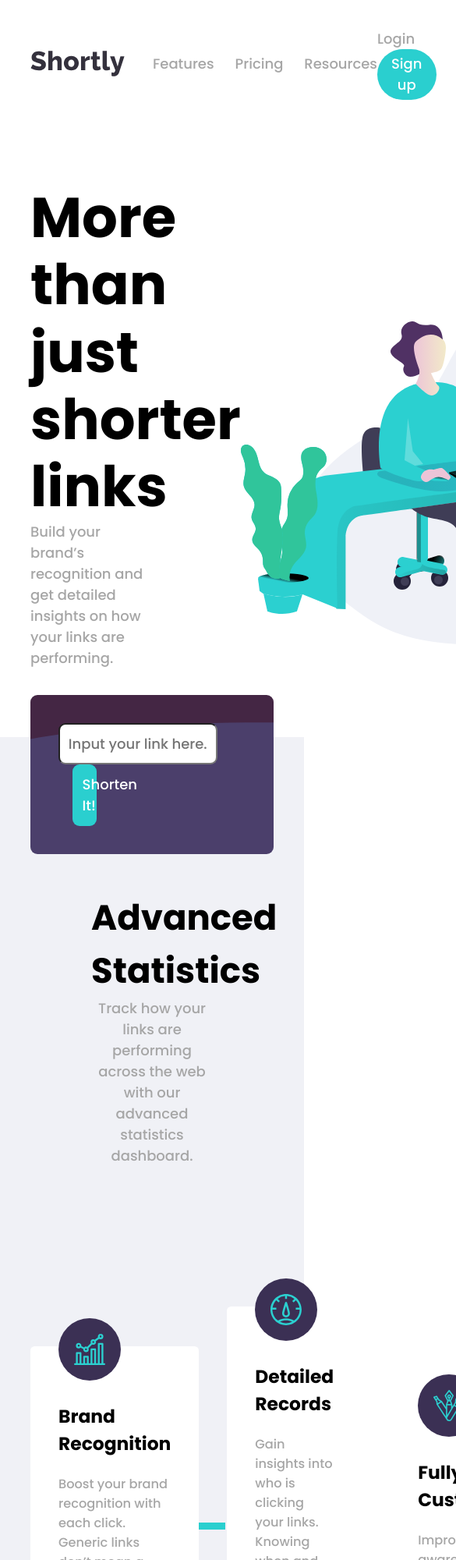
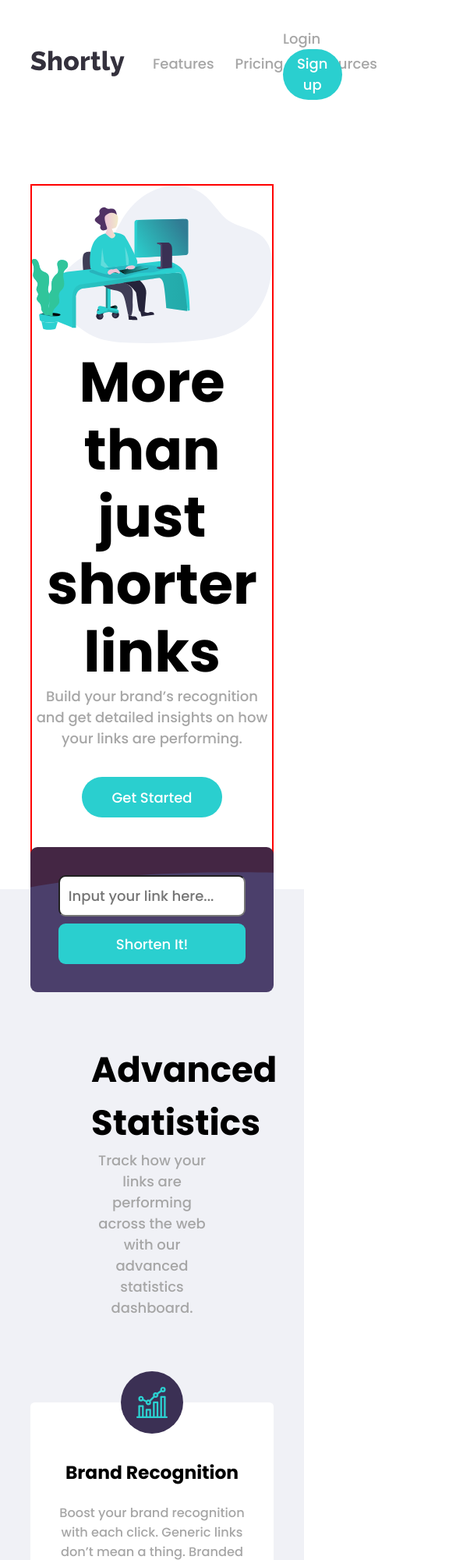
Before and after one commit to Cretu-Alin/frontend-mentor-landing, a plain HTML site: page url-shortening-api/index.html in a window 390 px wide. Shown: the top 2000 px of the page at 78% size, 585 px wide, since content can reach past the window. Drawn offline with nearby package versions, Linux system fonts and the light colour scheme.

Commit message:
Added more javascript

```diff
--- a/url-shortening-api/app.js
+++ b/url-shortening-api/app.js
@@ -9,13 +9,15 @@ const getInputData = (e) => {
   e.preventDefault();
   const value = input.value;
   console.log(value);
+  let regex = /(http|https):\/\/(\w+:{0,1}\w*)?(\S+)(:[0-9]+)?(\/|\/([\w#!:.?+=&%!\-\/]))?/;
 
-  if (!value) {
+  if (!value || !regex.test(value)) {
     input.classList.add("warning");
 
     return;
   }
   input.classList.remove("warning");
+  input.value = "";
   getData(value);
 };
 
--- a/url-shortening-api/style.css
+++ b/url-shortening-api/style.css
@@ -68,6 +68,7 @@ header {
   display: flex;
   justify-content: space-between;
   align-items: center;
+  padding-bottom: 5rem;
 }
 
 .title {
@@ -131,6 +132,11 @@ header {
   width: 80%;
   position: absolute;
   top: -3rem;
+}
+
+form {
+  display: flex;
+  flex-wrap: wrap;
 }
 
 input {
@@ -420,3 +426,76 @@ footer .container {
   position: absolute;
   bottom: 5%;
 }
+
+@media only screen and (max-width: 1237px) {
+  img {
+    max-width: 100%;
+  }
+
+  form {
+    display: flex;
+    flex-direction: column;
+  }
+
+  input {
+    width: 100%;
+    margin-bottom: 0.5rem;
+  }
+  .submit {
+    width: 100%;
+    margin: 0;
+  }
+  .hero-info {
+    flex-direction: column-reverse;
+    border: 2px solid red;
+  }
+
+  .info {
+    text-align: center;
+  }
+
+  .info p {
+    width: 100%;
+  }
+
+  .content-box {
+    flex-direction: column;
+  }
+
+  .content-box img {
+    width: 40px;
+    height: 40px;
+  }
+
+  .box {
+    background-color: white;
+    position: relative;
+    padding: 4rem 2rem;
+    border-radius: 0.3rem;
+    text-align: center;
+  }
+  .box1,
+  .box2 {
+    margin-right: 0;
+  }
+
+  .box2,
+  .box3 {
+    margin-top: 4rem;
+  }
+
+  .image {
+    top: 0;
+    left: 50%;
+    transform: translate(-50%, -50%);
+  }
+
+  .underline {
+    min-width: 870px;
+    top: 1rem;
+    transform: rotate(90deg);
+    left: 50%;
+    /* transform: rotateZ(90deg); */
+    transform-origin: center left;
+  }
+}
```
